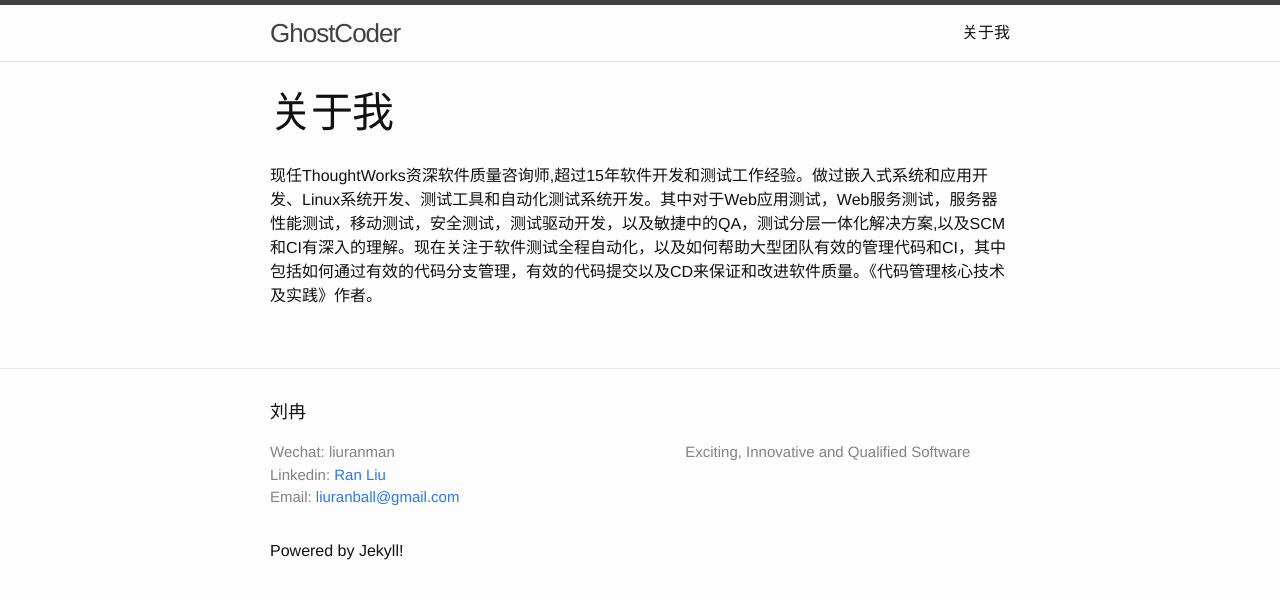
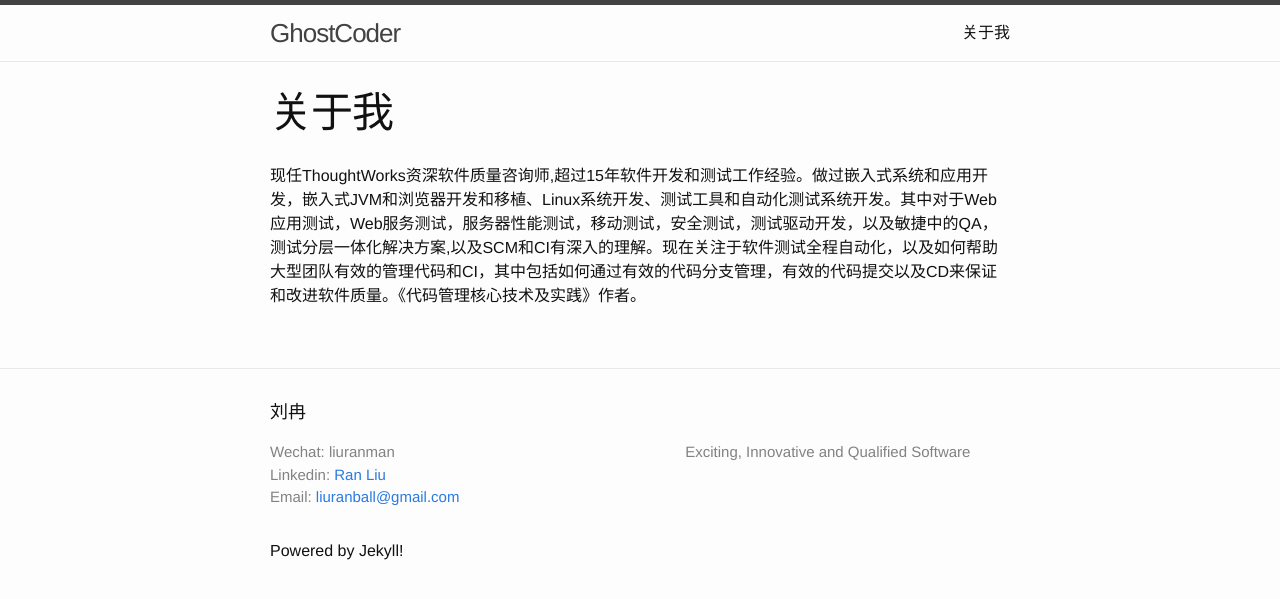
Before and after one commit to TWRanMan/twranman.github.io, a Jekyll site: the page built from about.md, in a window 1280 px wide. Shown: the top 599 px of the page. Built offline with Jekyll 4.4.1, drawn with Linux system fonts in a browser that asks for light colours.

Commit message:
modify about

```diff
--- a/about.md
+++ b/about.md
@@ -4,4 +4,4 @@ title: 关于我
 permalink: /about/
 ---
 
-现任ThoughtWorks资深软件质量咨询师,超过15年软件开发和测试工作经验。做过嵌入式系统和应用开发、Linux系统开发、测试工具和自动化测试系统开发。其中对于Web应用测试，Web服务测试，服务器性能测试，移动测试，安全测试，测试驱动开发，以及敏捷中的QA，测试分层一体化解决方案,以及SCM和CI有深入的理解。现在关注于软件测试全程自动化，以及如何帮助大型团队有效的管理代码和CI，其中包括如何通过有效的代码分支管理，有效的代码提交以及CD来保证和改进软件质量。《代码管理核心技术及实践》作者。
+现任ThoughtWorks资深软件质量咨询师,超过15年软件开发和测试工作经验。做过嵌入式系统和应用开发，嵌入式JVM和浏览器开发和移植、Linux系统开发、测试工具和自动化测试系统开发。其中对于Web应用测试，Web服务测试，服务器性能测试，移动测试，安全测试，测试驱动开发，以及敏捷中的QA，测试分层一体化解决方案,以及SCM和CI有深入的理解。现在关注于软件测试全程自动化，以及如何帮助大型团队有效的管理代码和CI，其中包括如何通过有效的代码分支管理，有效的代码提交以及CD来保证和改进软件质量。《代码管理核心技术及实践》作者。
```
